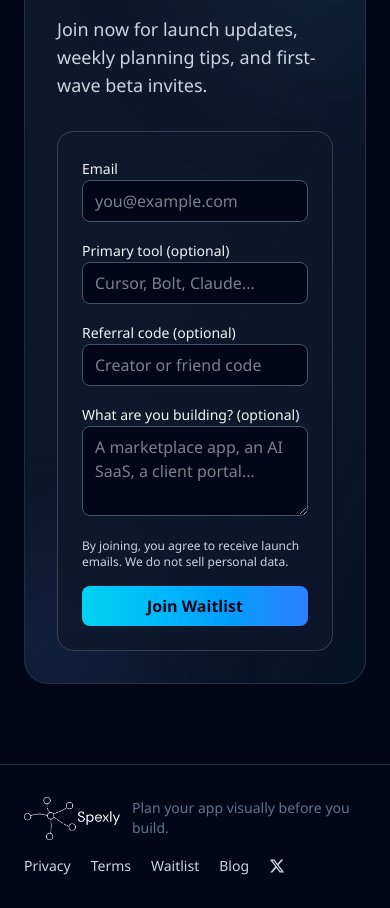
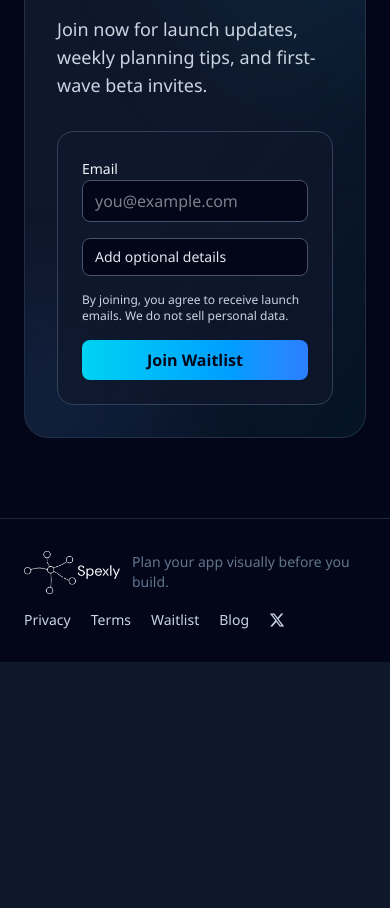
Before and after one commit to fjsg7mskqr-crypto/Spexly, a Next.js app: page / in a window 390 px wide. Shown: the part 8260-9168 px from the top of the page. After the commit the page ends 8922 px from the top, so only its background shows below. Built offline with nearby package versions, Linux system fonts and the light colour scheme; no server answers.

Commit message:
Optimize waitlist form for mobile conversion

```diff
--- a/src/components/landing/WaitlistForm.tsx
+++ b/src/components/landing/WaitlistForm.tsx
@@ -30,6 +30,7 @@ export function WaitlistForm({ compact = false }: WaitlistFormProps) {
   const [errorMessage, setErrorMessage] = useState<string | null>(null);
   const [confirmPreviewUrl, setConfirmPreviewUrl] = useState<string | null>(null);
   const [hasTrackedStart, setHasTrackedStart] = useState(false);
+  const [showOptionalFields, setShowOptionalFields] = useState(false);
 
   const utmData = useMemo(
     () => ({
@@ -128,7 +129,21 @@ export function WaitlistForm({ compact = false }: WaitlistFormProps) {
         />
       </div>
 
-      <div className={compact ? 'hidden' : 'grid gap-4 sm:grid-cols-2'}>
+      {compact ? null : (
+        <>
+          <div className="sm:hidden">
+            <button
+              type="button"
+              onClick={() => setShowOptionalFields((current) => !current)}
+              className="w-full rounded-lg border border-slate-600 bg-slate-950 px-3 py-2 text-left text-sm font-medium text-slate-200 transition hover:border-cyan-400"
+              aria-expanded={showOptionalFields}
+            >
+              {showOptionalFields ? 'Hide optional details' : 'Add optional details'}
+            </button>
+          </div>
+
+          <div className={showOptionalFields ? 'space-y-4 sm:space-y-0' : 'hidden sm:block'}>
+            <div className="grid gap-4 sm:grid-cols-2">
               <div className="space-y-2">
                 <label htmlFor="waitlist-tool" className="text-sm font-medium text-slate-100">
                   Primary tool (optional)
@@ -157,7 +172,7 @@ export function WaitlistForm({ compact = false }: WaitlistFormProps) {
               </div>
             </div>
 
-      <div className={compact ? 'hidden' : 'space-y-2'}>
+            <div className="space-y-2">
               <label htmlFor="waitlist-building" className="text-sm font-medium text-slate-100">
                 What are you building? (optional)
               </label>
@@ -171,6 +186,9 @@ export function WaitlistForm({ compact = false }: WaitlistFormProps) {
                 className="w-full rounded-lg border border-slate-600 bg-slate-950 px-3 py-2 text-slate-50 outline-none transition focus:border-cyan-400"
               />
             </div>
+          </div>
+        </>
+      )}
 
       <div className="hidden" aria-hidden="true">
         <label htmlFor="waitlist-website">Website</label>
```
Lines whose indentation alone changed are shown as unchanged.
